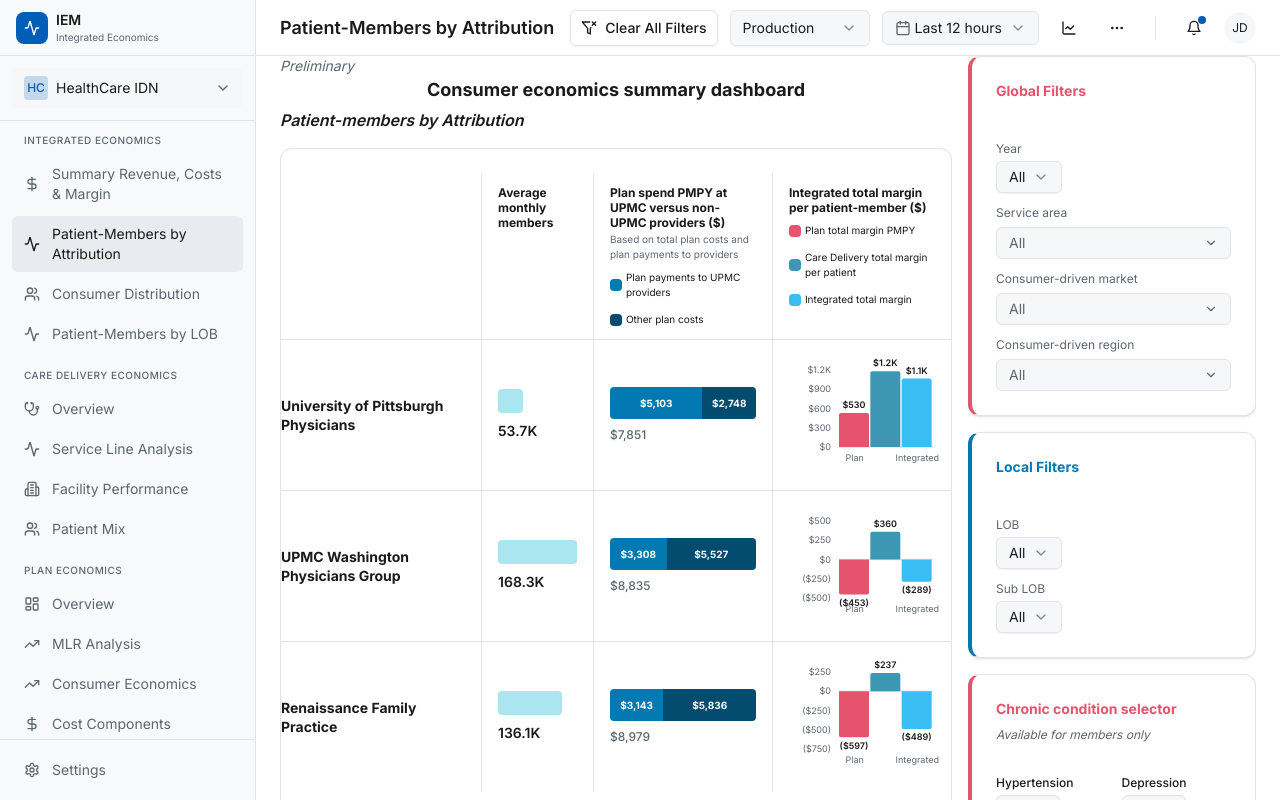
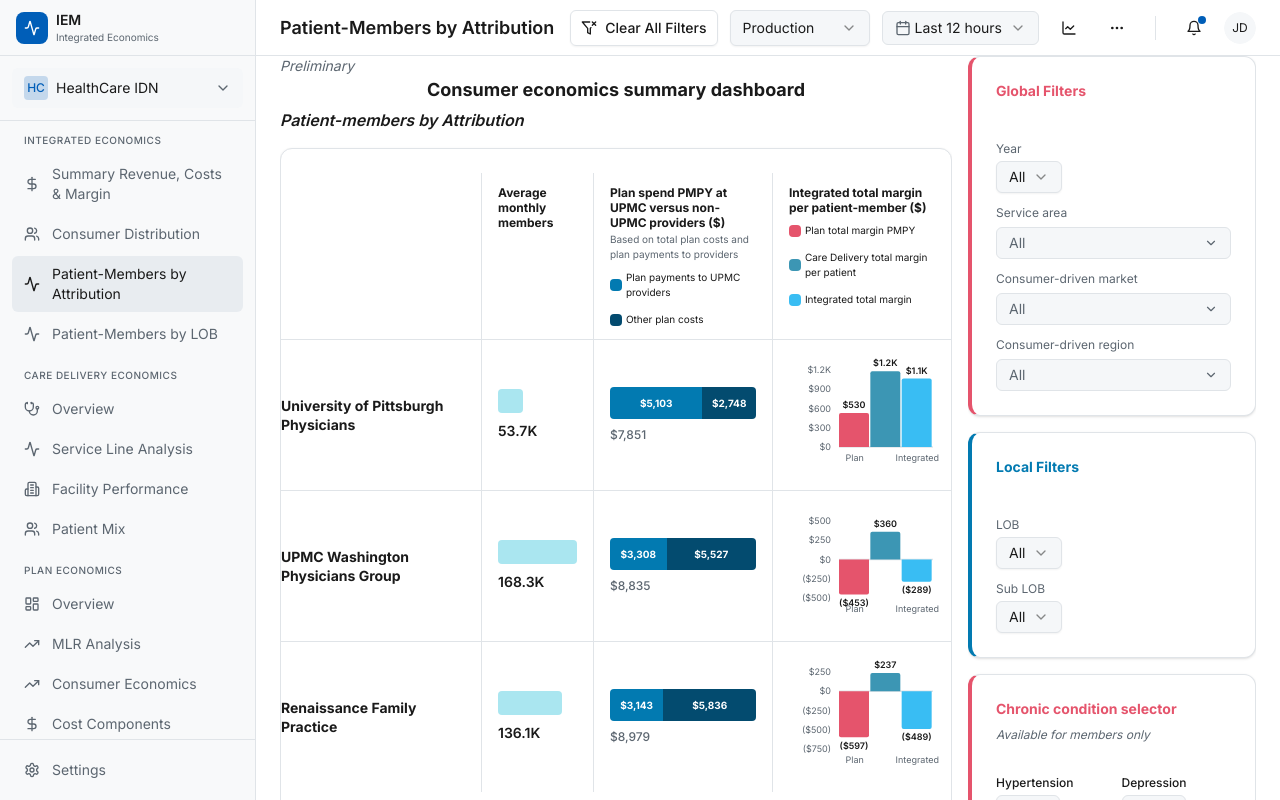
Before and after one commit to jainam-sheth/jainam-sheth, a Next.js app: page /integrated-dashboards/patient-attribution in a window 1280 px wide. Shown: the top 800 px of the page. Built offline with nearby package versions, Linux system fonts and the light colour scheme.

Commit message:
feat: reorder Integrated Economics tabs in sidebar
Move Consumer Distribution to second tab and Patient-Members to third.

Co-authored-by: Jainam Sheth <98174116+jainam-sheth@users.noreply.github.com>

```diff
--- a/components/dashboard/sidebar.tsx
+++ b/components/dashboard/sidebar.tsx
@@ -41,14 +41,14 @@ const navSections: NavSection[] = [
         href: '/integrated-dashboards/summary',
       },
       {
+        label: 'Consumer Distribution',
+        icon: Users,
+        href: '/integrated-dashboards/consumer-distribution',
+      },
+      {
         label: 'Patient-Members by Attribution',
         icon: Activity,
         href: '/integrated-dashboards/patient-attribution',
-      },
-      {
-        label: 'Consumer Distribution',
-        icon: Users,
-        href: '/integrated-dashboards/consumer-distribution',
       },
       {
         label: 'Patient-Members by LOB',
```
